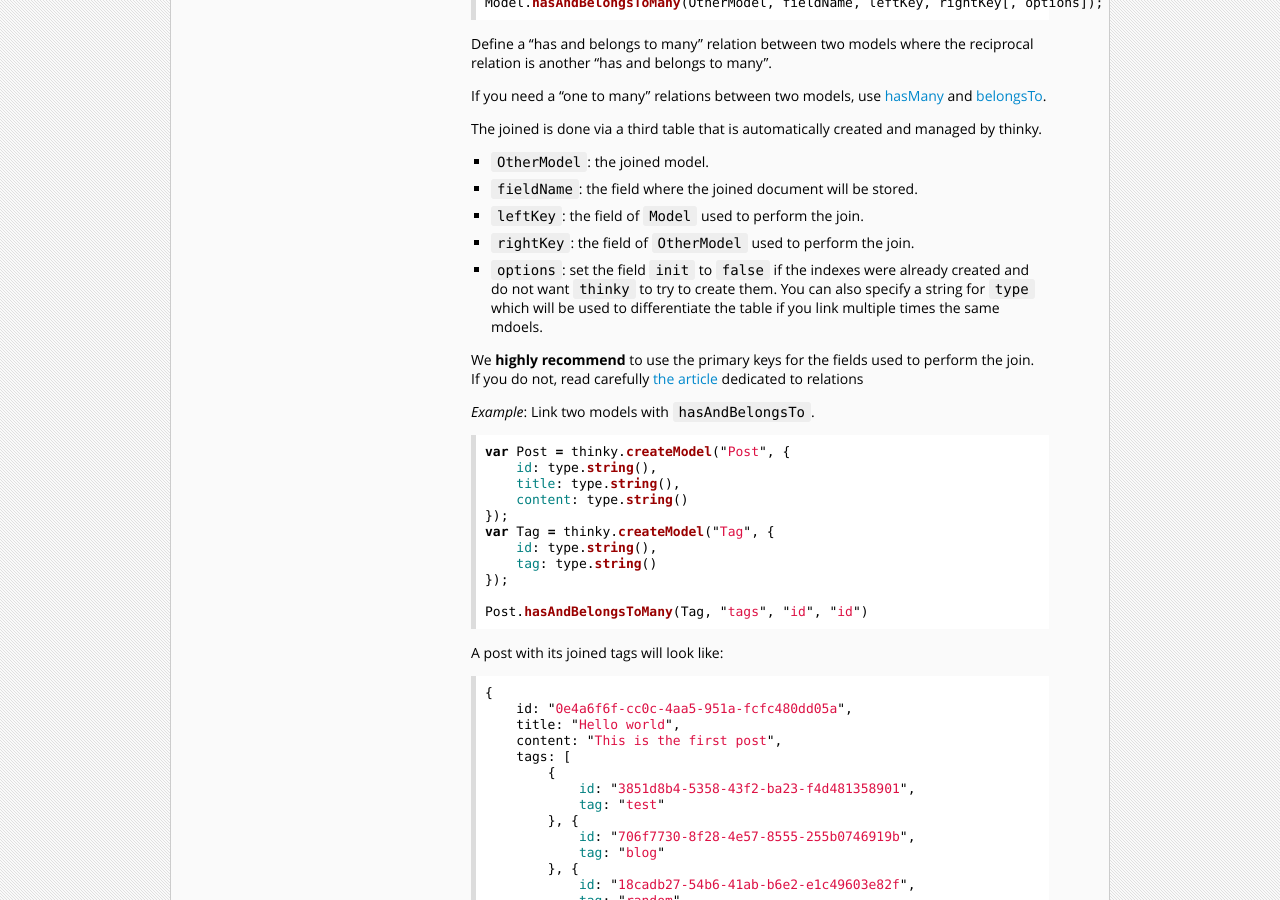
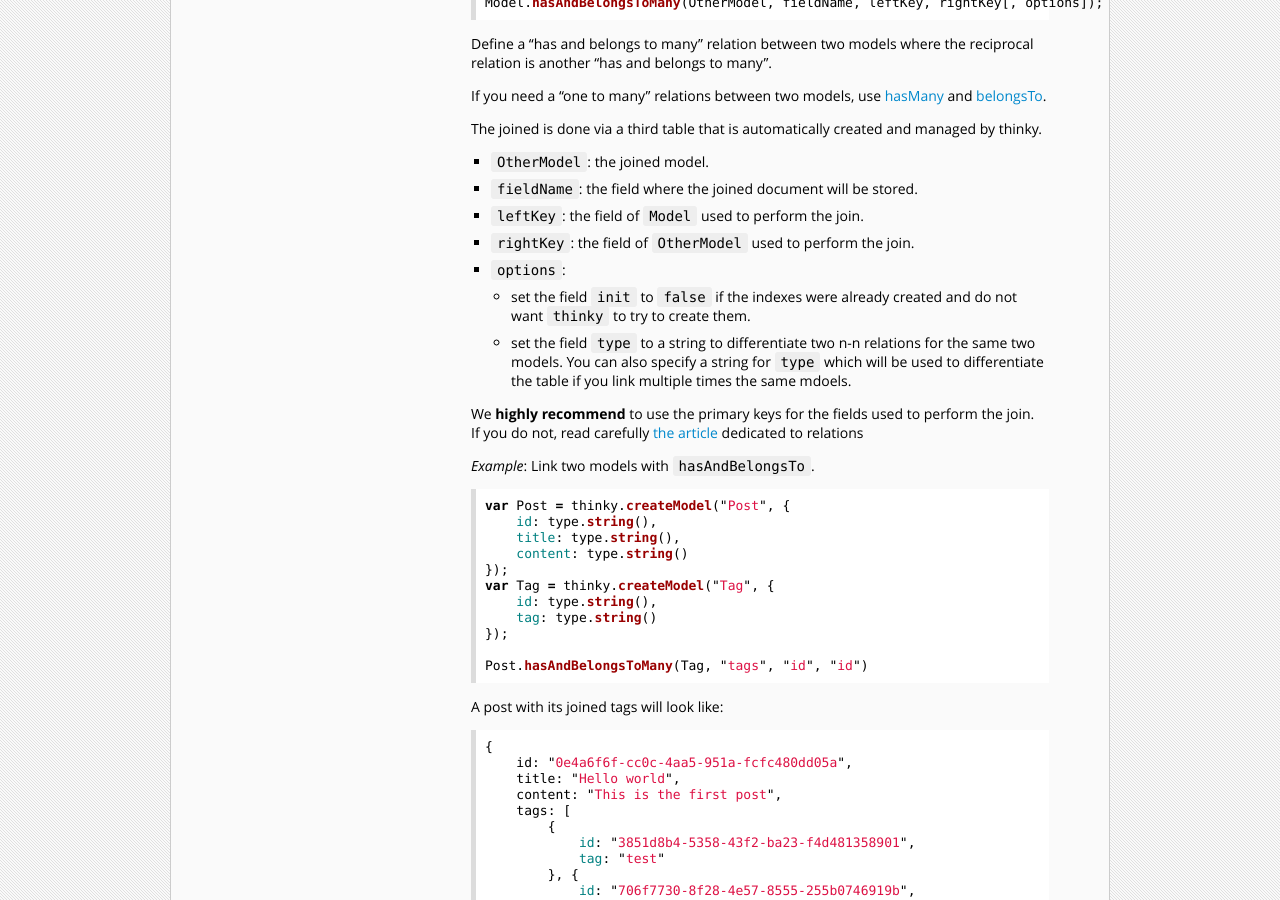
Before and after one commit to neumino/thinky, a Jekyll site: the page built from documentation/api/model.md, in a window 1280 px wide and 900 px high, scrolled down 5170 px. Built offline with Jekyll 4.4.1, drawn with Linux system fonts in a browser that asks for light colours; Markdown is read by kramdown in place of the engine named in the settings.

Commit message:
Add type option for hasAndBelongsToMany - Fix #310

```diff
--- a/documentation/api/model.md
+++ b/documentation/api/model.md
@@ -353,8 +353,9 @@ The joined is done via a third table that is automatically created and managed b
 - `fieldName`: the field where the joined document will be stored.
 - `leftKey`: the field of `Model` used to perform the join.
 - `rightKey`: the field of `OtherModel` used to perform the join.
-- `options`: set the field `init` to `false` if the indexes
-were already created and do not want `thinky` to try to create them.
+- `options`:
+  - set the field `init` to `false` if the indexes were already created and do not want `thinky` to try to create them.
+  - set the field `type` to a string to differentiate two n-n relations for the same two models.
 You can also specify a string for `type` which will be used to differentiate
 the table if you link multiple times the same mdoels.
 
```
